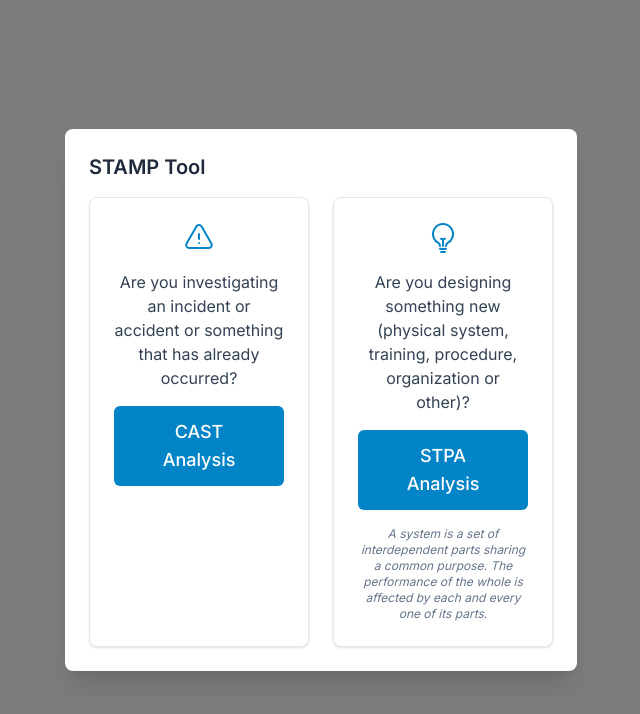
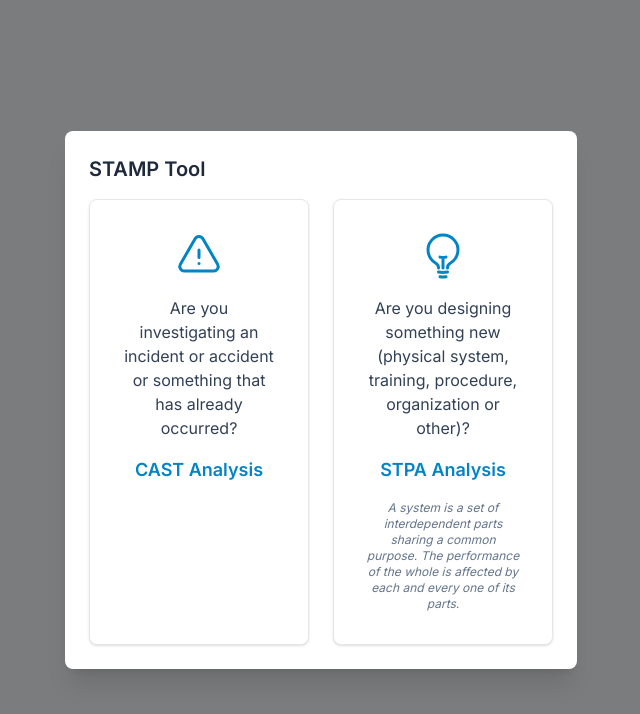
Before and after one commit to airvair/STAMPWebTool, a React (Vite) app: page /#/start in a window 1280 px wide. Shown: the top 714 px of the page, without its empty margins (319-959 px from the left). Built offline with nearby package versions, Linux system fonts and the light colour scheme.

Commit message:
Enhance startup page design

```diff
--- a/components/step1_Startup/StartupModal.tsx
+++ b/components/step1_Startup/StartupModal.tsx
@@ -86,35 +86,29 @@ const StartupModal: React.FC = () => {
     <Modal isOpen={isOpen} title={APP_TITLE} persistent={true} size="lg">
       <div className="mx-auto max-w-xl">
         <div className="grid gap-6 md:grid-cols-2">
-          <div className="bg-white border rounded-lg shadow p-6 flex flex-col items-center text-center space-y-4">
-            <ExclamationTriangleIcon className="h-8 w-8 text-sky-600" />
+          <button
+            onClick={() => handleSelectType(AnalysisType.CAST)}
+            className="bg-white border rounded-lg shadow p-8 flex flex-col items-center text-center space-y-4 hover:bg-sky-50 focus:outline-none focus:ring-2 focus:ring-sky-500"
+          >
+            <ExclamationTriangleIcon className="h-12 w-12 text-sky-600" />
             <p className="text-slate-700">
               Are you investigating an incident or accident or something that has already occurred?
             </p>
-            <Button
-              onClick={() => handleSelectType(AnalysisType.CAST)}
-              className="w-full"
-              size="lg"
-            >
-              CAST Analysis
-            </Button>
-          </div>
-          <div className="bg-white border rounded-lg shadow p-6 flex flex-col items-center text-center space-y-4">
-            <LightBulbIcon className="h-8 w-8 text-sky-600" />
+            <span className="text-lg font-semibold text-sky-600">CAST Analysis</span>
+          </button>
+          <button
+            onClick={() => handleSelectType(AnalysisType.STPA)}
+            className="bg-white border rounded-lg shadow p-8 flex flex-col items-center text-center space-y-4 hover:bg-sky-50 focus:outline-none focus:ring-2 focus:ring-sky-500"
+          >
+            <LightBulbIcon className="h-12 w-12 text-sky-600" />
             <p className="text-slate-700">
               Are you designing something new (physical system, training, procedure, organization or other)?
             </p>
-            <Button
-              onClick={() => handleSelectType(AnalysisType.STPA)}
-              className="w-full"
-              size="lg"
-            >
-              STPA Analysis
-            </Button>
+            <span className="text-lg font-semibold text-sky-600">STPA Analysis</span>
             <p className="text-xs text-slate-500 italic">
               A system is a set of interdependent parts sharing a common purpose. The performance of the whole is affected by each and every one of its parts.
             </p>
-          </div>
+          </button>
         </div>
       </div>
     </Modal>
```
